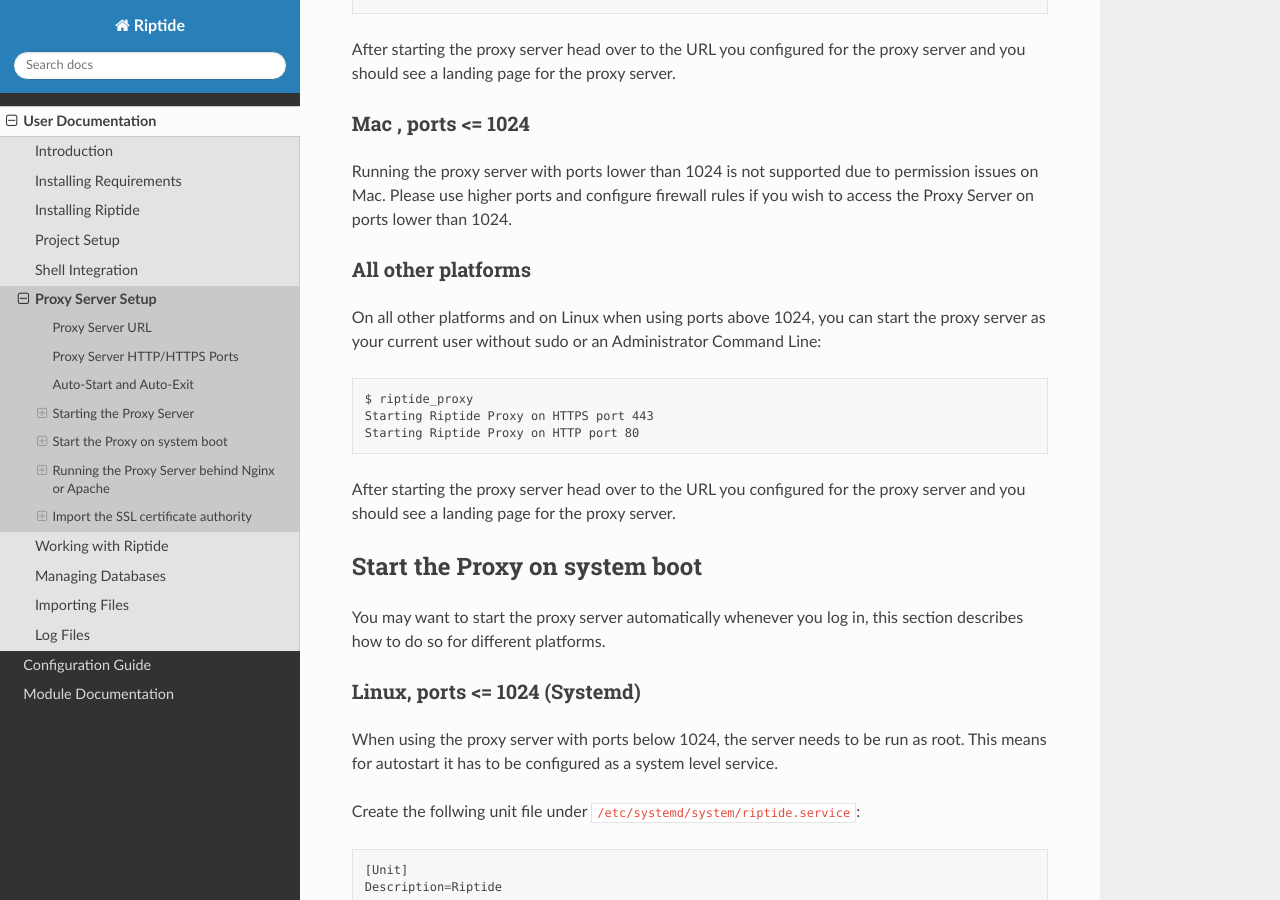
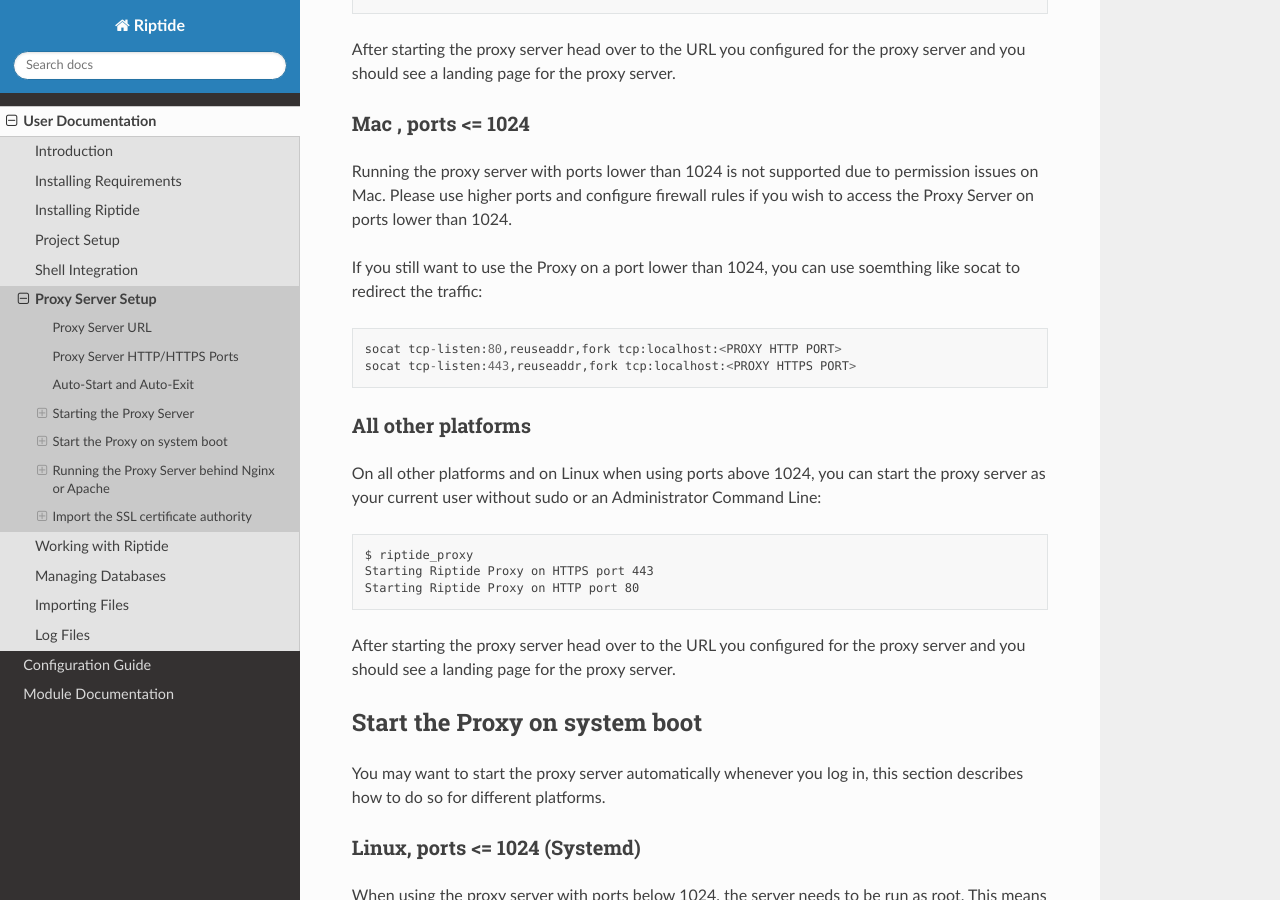
Before and after one commit to theCapypara/riptide-docs, a Sphinx documentation site: the page built from source/user_docs/6_proxy.rst, in a window 1280 px wide and 900 px high, scrolled down 1800 px. Built offline with Sphinx 7.4.7 and the Read the Docs theme 2.0.0, drawn with Linux system fonts in a browser that asks for light colours; formulas are drawn with MathJax 3.

Commit message:
Mac <= 1024; Documentation on how to do it anyway

```diff
--- a/source/user_docs/6_proxy.rst
+++ b/source/user_docs/6_proxy.rst
@@ -79,6 +79,12 @@
 Running the proxy server with ports lower than 1024 is not supported due to
 permission issues on Mac. Please use higher ports and configure firewall
 rules if you wish to access the Proxy Server on ports lower than 1024.
+
+If you still want to use the Proxy on a port lower than 1024, you can use
+soemthing like socat to redirect the traffic::
+
+  socat tcp-listen:80,reuseaddr,fork tcp:localhost:<PROXY HTTP PORT>
+  socat tcp-listen:443,reuseaddr,fork tcp:localhost:<PROXY HTTPS PORT>
 
 All other platforms
 ^^^^^^^^^^^^^^^^^^^
```
